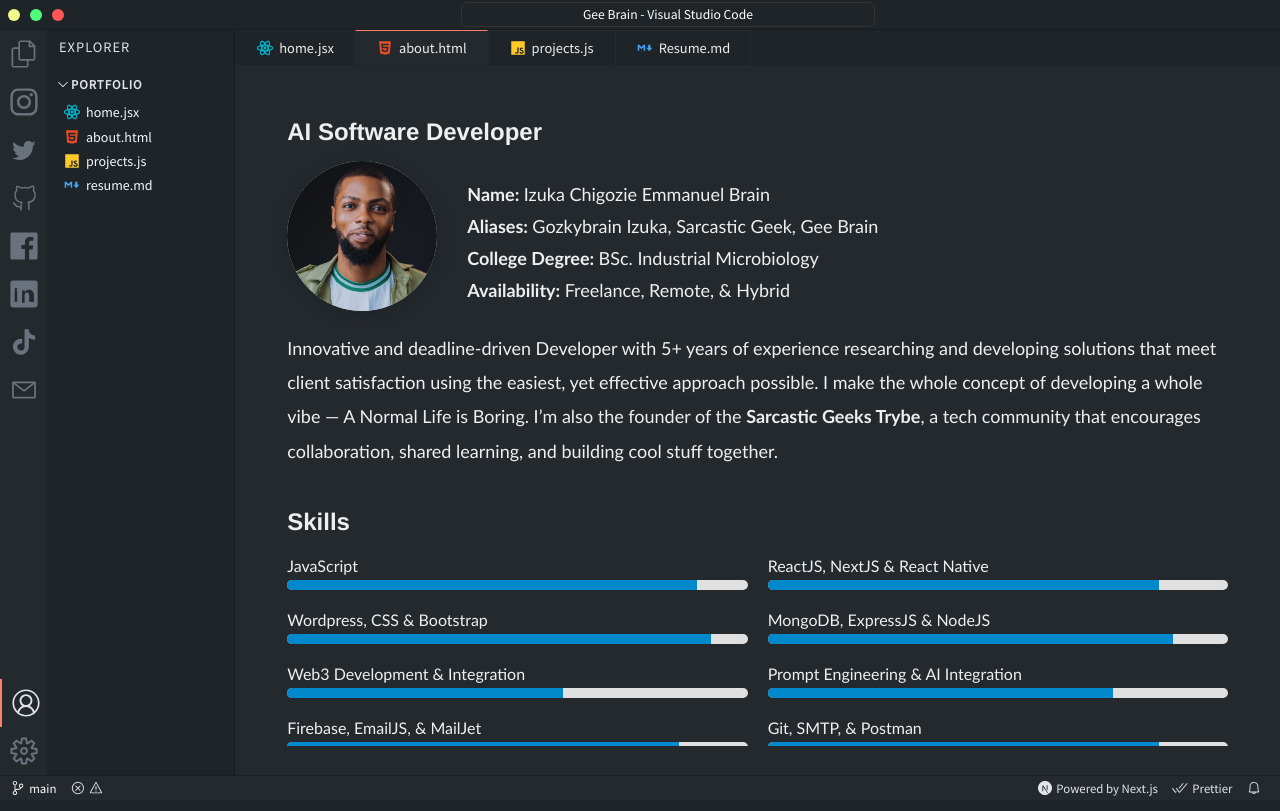
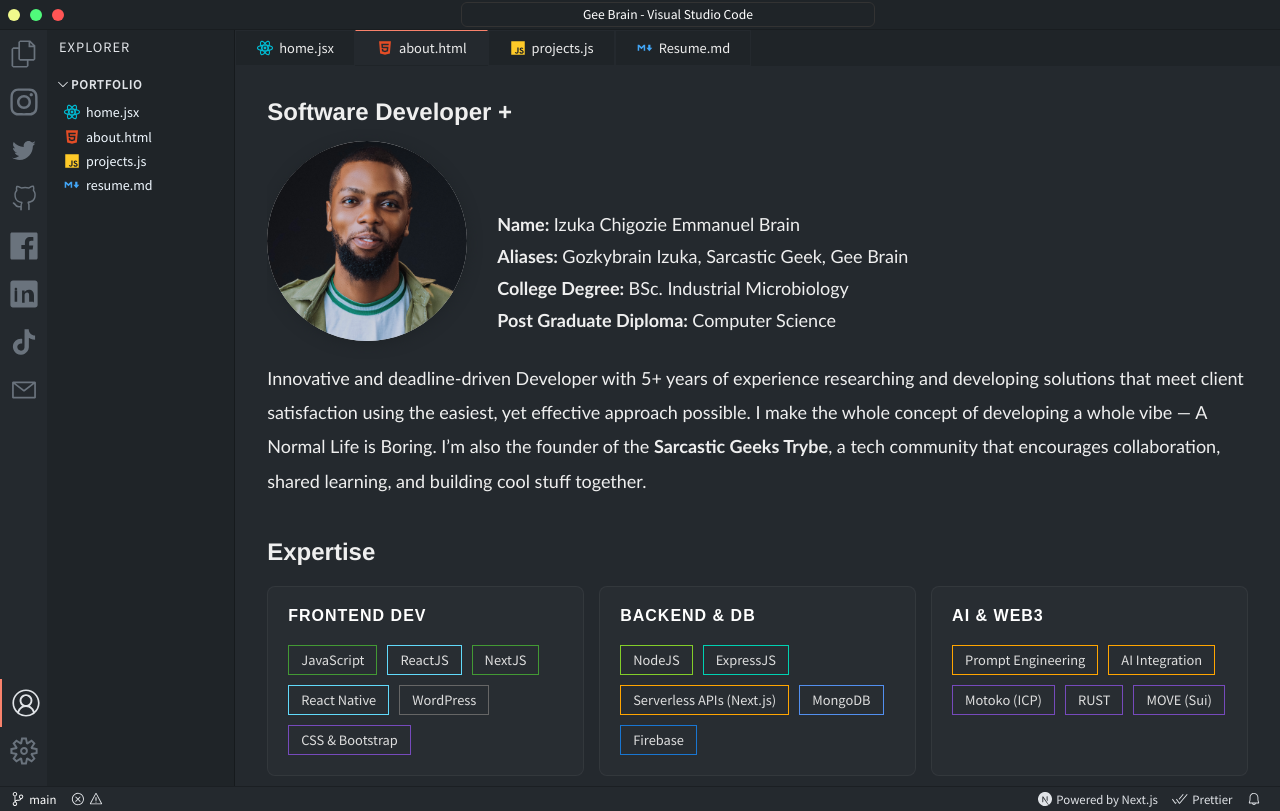
Before and after one commit to Gozkybrain/Gee-Brain, a Next.js app: page /about in a window 1280 px wide. Built offline with nearby package versions, Linux system fonts and the light colour scheme.

Commit message:
about updated

```diff
--- a/pages/about.jsx
+++ b/pages/about.jsx
@@ -1,19 +1,19 @@
-import Image from 'next/image';
-import styles from '../styles/About.module.css';
-import brain from '../public/brain.jpg';
+import Image from "next/image";
+import styles from "../styles/About.module.css";
+import brain from "../public/brain.jpg";
 
 export default function AboutMe() {
   return (
     <div className={styles.about}>
       <div className={styles.container}>
-        <h3 className={styles.textHead}>AI Software Developer</h3>
+        <h3 className={styles.textHead}>Software Developer +</h3>
         <div className={styles.grid}>
           <div className={styles.imageContainer} data-aos="fade-right">
             <Image
               src={brain}
               alt="About Me"
-              width={150}
-              height={150}
+              width={200}
+              height={200}
               priority
               className={styles.myImage}
             />
@@ -22,96 +22,162 @@ export default function AboutMe() {
             <ul className={styles.list}>
               <li className={styles.listItem}>
                 <i className={`${styles.icon} bi bi-chevron-right`}></i>
-                <span><strong className={styles.strong}>Name: </strong>
-                  Izuka Chigozie Emmanuel Brain</span>
+                <span>
+                  <strong className={styles.strong}>Name: </strong>
+                  Izuka Chigozie Emmanuel Brain
+                </span>
               </li>
 
               <li className={styles.listItem}>
                 <i className={`${styles.icon} bi bi-chevron-right`}></i>
-                <span> <strong className={styles.strong}>Aliases: </strong>
-                  Gozkybrain Izuka, Sarcastic Geek, Gee Brain</span>
+                <span>
+                  {" "}
+                  <strong className={styles.strong}>Aliases: </strong>
+                  Gozkybrain Izuka, Sarcastic Geek, Gee Brain
+                </span>
               </li>
 
               <li className={styles.listItem}>
                 <i className={`${styles.icon} bi bi-chevron-right`}></i>
-                <span><strong className={styles.strong}>College Degree: </strong>
-                  BSc. Industrial Microbiology</span>
+                <span>
+                  <strong className={styles.strong}>College Degree: </strong>
+                  BSc. Industrial Microbiology
+                </span>
               </li>
 
               <li className={styles.listItem}>
                 <i className={`${styles.icon} bi bi-chevron-right`}></i>
-                <span> <strong className={styles.strong}>Availability: </strong>
-                  Freelance, Remote, & Hybrid</span>
+                <span>
+                  {" "}
+                  <strong className={styles.strong}>
+                    Post Graduate Diploma:{" "}
+                  </strong>
+                  Computer Science
+                </span>
               </li>
             </ul>
           </div>
-
-
         </div>
         <div className={styles.paragraph}>
-          Innovative and deadline-driven Developer with 5+ years of experience researching and developing solutions that meet client satisfaction using the easiest, yet effective approach possible.
-          I make the whole concept of developing a whole vibe — A Normal Life is Boring. I’m also the founder of the <strong>Sarcastic Geeks Trybe</strong>, a tech community that encourages collaboration, shared learning, and building cool stuff together.
+          Innovative and deadline-driven Developer with 5+ years of experience
+          researching and developing solutions that meet client satisfaction
+          using the easiest, yet effective approach possible. I make the whole
+          concept of developing a whole vibe — A Normal Life is Boring. I’m also
+          the founder of the <strong>Sarcastic Geeks Trybe</strong>, a tech
+          community that encourages collaboration, shared learning, and building
+          cool stuff together.
         </div>
 
         {/* Skills Section */}
         <div className={styles.skillsSection}>
-          <h3 className={styles.textHead}>Skills</h3>
+          <h3 className={styles.textHead}>Expertise</h3>
           <div className={styles.skillsGrid}>
-
-            <div className={styles.skill}>
-              <span className={styles.skillName}>JavaScript</span>
-              <div className={styles.progressBar}>
-                <div className={styles.progress} style={{ width: '89%' }}></div>
-              </div>
+            {/* Frontend Development */}
+            <div className={styles.categoryCard} data-aos="fade-up">
+              <h4 className={styles.categoryTitle}>Frontend Dev</h4>
+              <ul className={styles.skillList}>
+                <li className={`${styles.skillTag} ${styles.jsTag}`}>
+                  JavaScript
+                </li>
+                <li className={`${styles.skillTag} ${styles.reactTag}`}>
+                  ReactJS
+                </li>
+                <li className={`${styles.skillTag} ${styles.nextTag}`}>
+                  NextJS
+                </li>
+                <li className={`${styles.skillTag} ${styles.reactTag}`}>
+                  React Native
+                </li>
+                <li className={`${styles.skillTag} ${styles.defaultTag}`}>
+                  WordPress
+                </li>
+                <li className={`${styles.skillTag} ${styles.bootstrapTag}`}>
+                  CSS & Bootstrap
+                </li>
+              </ul>
             </div>
 
-            <div className={styles.skill}>
-              <span className={styles.skillName}>ReactJS, NextJS & React Native</span>
-              <div className={styles.progressBar}>
-                <div className={styles.progress} style={{ width: '85%' }}></div>
-              </div>
+            {/* Backend Development */}
+            <div
+              className={styles.categoryCard}
+              data-aos="fade-up"
+              data-aos-delay="100"
+            >
+              <h4 className={styles.categoryTitle}>Backend & DB</h4>
+              <ul className={styles.skillList}>
+                <li className={`${styles.skillTag} ${styles.nodeTag}`}>
+                  NodeJS
+                </li>
+                <li className={`${styles.skillTag} ${styles.expressTag}`}>
+                  ExpressJS
+                </li>
+                <li className={`${styles.skillTag} ${styles.aiTag}`}>
+                  Serverless APIs (Next.js)
+                </li>
+                <li className={`${styles.skillTag} ${styles.apiTag}`}>
+                  MongoDB
+                </li>
+                <li className={`${styles.skillTag} ${styles.firebaseTag}`}>
+                  Firebase
+                </li>
+              </ul>
             </div>
 
-            <div className={styles.skill}>
-              <span className={styles.skillName}>Wordpress, CSS & Bootstrap</span>
-              <div className={styles.progressBar}>
-                <div className={styles.progress} style={{ width: '92%' }}></div>
-              </div>
+            {/* AI & Web3 */}
+            <div
+              className={styles.categoryCard}
+              data-aos="fade-up"
+              data-aos-delay="200"
+            >
+              <h4 className={styles.categoryTitle}>AI & Web3</h4>
+              <ul className={styles.skillList}>
+                <li className={`${styles.skillTag} ${styles.aiTag}`}>
+                  Prompt Engineering
+                </li>
+                <li className={`${styles.skillTag} ${styles.aiTag}`}>
+                  AI Integration
+                </li>
+                <li className={`${styles.skillTag} ${styles.web3Tag}`}>
+                  Motoko (ICP)
+                </li>
+                <li className={`${styles.skillTag} ${styles.web3Tag}`}>RUST</li>
+                <li className={`${styles.skillTag} ${styles.web3Tag}`}>
+                  MOVE (Sui)
+                </li>
+              </ul>
             </div>
 
-            <div className={styles.skill}>
-              <span className={styles.skillName}>MongoDB, ExpressJS & NodeJS</span>
-              <div className={styles.progressBar}>
-                <div className={styles.progress} style={{ width: '88%' }}></div>
-              </div>
-            </div>
-
-            <div className={styles.skill}>
-              <span className={styles.skillName}>Web3 Development & Integration</span>
-              <div className={styles.progressBar}>
-                <div className={styles.progress} style={{ width: '60%' }}></div>
-              </div>
-            </div>
-
-            <div className={styles.skill}>
-              <span className={styles.skillName}>Prompt Engineering & AI Integration</span>
-              <div className={styles.progressBar}>
-                <div className={styles.progress} style={{ width: '75%' }}></div>
-              </div>
-            </div>
-
-            <div className={styles.skill}>
-              <span className={styles.skillName}>Firebase, EmailJS, & MailJet</span>
-              <div className={styles.progressBar}>
-                <div className={styles.progress} style={{ width: '85%' }}></div>
-              </div>
-            </div>
-
-            <div className={styles.skill}>
-              <span className={styles.skillName}>Git, SMTP, & Postman</span>
-              <div className={styles.progressBar}>
-                <div className={styles.progress} style={{ width: '85%' }}></div>
-              </div>
+            {/* Tools & DevOps */}
+            <div
+              className={styles.categoryCard}
+              data-aos="fade-up"
+              data-aos-delay="300"
+            >
+              <h4 className={styles.categoryTitle}>Tools & Utilities</h4>
+              <ul className={styles.skillList}>
+                <li className={`${styles.skillTag} ${styles.defaultTag}`}>
+                  Git & GitHub
+                </li>
+                <li className={`${styles.skillTag} ${styles.apiTag}`}>
+                  Postman
+                </li>
+                <li className={`${styles.skillTag} ${styles.expressTag}`}>
+                  Resend
+                </li>
+                <li className={`${styles.skillTag} ${styles.apiTag}`}>
+                  EmailJS
+                </li>
+                <li className={`${styles.skillTag} ${styles.defaultTag}`}>
+                  SMTP
+                </li>
+                <li className={`${styles.skillTag} ${styles.aiTag}`}>Ollama</li>
+                <li className={`${styles.skillTag} ${styles.aiTag}`}>
+                  LM Studio
+                </li>
+                <li className={`${styles.skillTag} ${styles.aiTag}`}>
+                  OpenRouter
+                </li>
+              </ul>
             </div>
           </div>
         </div>
@@ -123,6 +189,6 @@ export default function AboutMe() {
 // Fetch static props if needed for SSR or static generation
 export async function getStaticProps() {
   return {
-    props: { title: 'About' },
+    props: { title: "About" },
   };
 }
--- a/styles/About.module.css
+++ b/styles/About.module.css
@@ -1,9 +1,9 @@
-/* styles/About.module.css */
 .about {
     display: flex;
     flex-direction: column;
     gap: 20px;
-    padding: 20px;
+    /* padding: 20px; */
+    overflow-x: hidden;
 }
 
 .container {
@@ -25,9 +25,8 @@
     border: 1px solid #dedede;
     box-shadow: 1px 3px 13px #1F2428;
     border-radius: 50%;
-    height: 150px;
-    width: 150px;
-
+    height: 200px;
+    width: 200px;
 }
 
 .textContainer {
@@ -74,7 +73,6 @@
     margin-top: 20px;
     font-size: 18px;
     line-height: 1.9;
-    /* font-weight: 400px; */
     font-family: 'Gill Sans', 'Gill Sans MT', Calibri, 'Trebuchet MS', sans-serif;
 }
 
@@ -88,48 +86,105 @@
 
 .skillsGrid {
     display: grid;
-    grid-template-columns: 1fr 1fr;
-    /* Two columns for skills */
-    gap: 20px;
+    grid-template-columns: repeat(auto-fit, minmax(300px, 1fr));
+    gap: 15px;
+    margin-top: 20px;
 }
 
-.skill {
-    display: flex;
-    flex-direction: column;
+.categoryCard {
+    padding: 20px;
+    border: 1px solid rgba(255, 255, 255, 0.05);
+    background: rgba(255, 255, 255, 0.02);
+    border-radius: 8px;
+    height: 100%;
 }
 
-.skillName {
-    display: block;
-    /* font-weight: bold; */
-    font-family: 'Gill Sans', 'Gill Sans MT', Calibri, 'Trebuchet MS', sans-serif;
-    margin-bottom: 5px;
+.categoryCard:hover {
+    border-color: rgba(255, 255, 255, 0.1);
+    background: rgba(255, 255, 255, 0.04);
 }
 
-.progressBar {
-    background-color: #e0e0e0;
-    border-radius: 5px;
-    overflow: hidden;
-    height: 10px;
-    width: 100%;
+.categoryTitle {
+    color: #fff;
+    font-size: 1rem;
+    margin-bottom: 20px;
+    font-weight: 600;
+    font-family: 'Montserrat', sans-serif;
+    text-transform: uppercase;
+    letter-spacing: 1px;
 }
 
-.progress {
-    background-color: #0088cc;
-    height: 100%;
-    width: 0;
-    transition: width 0.3s ease;
+.skillList {
+    display: flex;
+    flex-wrap: wrap;
+    gap: 10px;
+    list-style: none;
+    padding: 0;
 }
+
+.skillTag {
+    padding: 5px 12px;
+    font-size: 0.9rem;
+    font-family: 'Source Sans Pro', sans-serif;
+    border: 1px solid #444; /* Default border */
+    color: #dedede;
+    transition: all 0.3s ease;
+    cursor: pointer;
+}
+
+/* Color thematic classes to match globals.css */
+.reactTag { border-color: rgb(97, 218, 251); }
+.reactTag:hover { background: rgba(97, 218, 251, 0.15); }
+
+.nodeTag { border-color: rgb(131, 205, 41); }
+.nodeTag:hover { background: rgba(131, 205, 41, 0.15); }
+
+.jsTag, .nextTag { border-color: rgb(67, 153, 52); }
+.jsTag:hover, .nextTag:hover { background: rgba(67, 153, 52, 0.15); }
+
+.web3Tag, .bootstrapTag { border-color: rgb(118, 74, 188); }
+.web3Tag:hover, .bootstrapTag:hover { background: rgba(118, 74, 188, 0.15); }
+
+.apiTag { border-color: rgb(82, 143, 240); }
+.apiTag:hover { background: rgba(82, 143, 240, 0.15); }
+
+.firebaseTag { border-color: rgb(25, 118, 210); }
+.firebaseTag:hover { background: rgba(25, 118, 210, 0.15); }
+
+.expressTag { border-color: rgb(0, 209, 178); }
+.expressTag:hover { background: rgba(0, 209, 178, 0.15); }
+
+.aiTag { border-color: orange; }
+.aiTag:hover { background: rgba(255, 165, 0, 0.15); }
+
+.defaultTag { border-color: #666; }
+.defaultTag:hover { background: rgba(255, 255, 255, 0.05); }
+
+/* No longer using progress bars */
 
 /* Media Query for Devices with Max Width of 700px */
 @media (max-width: 700px) {
     .grid {
         grid-template-columns: 1fr;
-        /* Single column layout */
-        gap: 20px;
+        gap: 30px;
+    }
+
+    .imageContainer {
+        height: 200px;
+        width: 200px;
+        margin: 0 auto;
+    }
+
+    .textContainer {
+        align-items: flex-start;
+        justify-content: flex-end;
+    }
+
+    .listItem {
+        justify-content: flex-start;
     }
 
     .skillsGrid {
         grid-template-columns: 1fr;
-        /* Single column layout for skills on small screens */
     }
 }
--- a/styles/Layout.module.css
+++ b/styles/Layout.module.css
@@ -10,7 +10,7 @@
   color: var(--text-color);
   font-family: 'JetBrains Mono', monospace;
   flex: 1;
-  height: 85vh;
+  height: 90vh;
   overflow-y: auto;
   scroll-behavior: smooth;
 }
```
